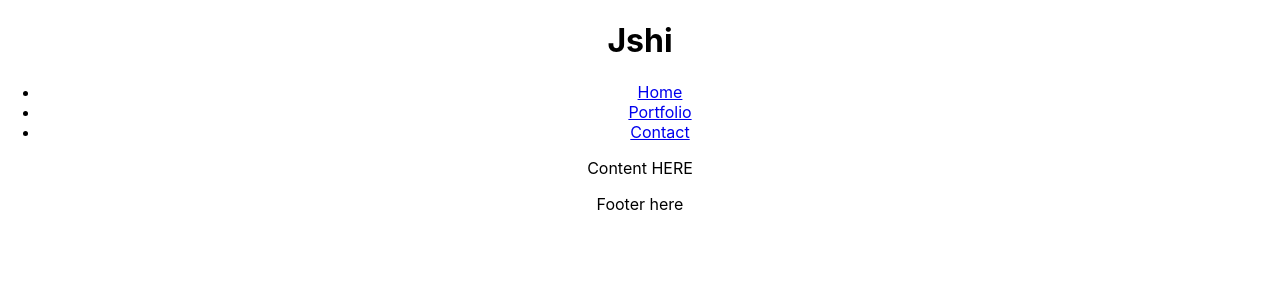
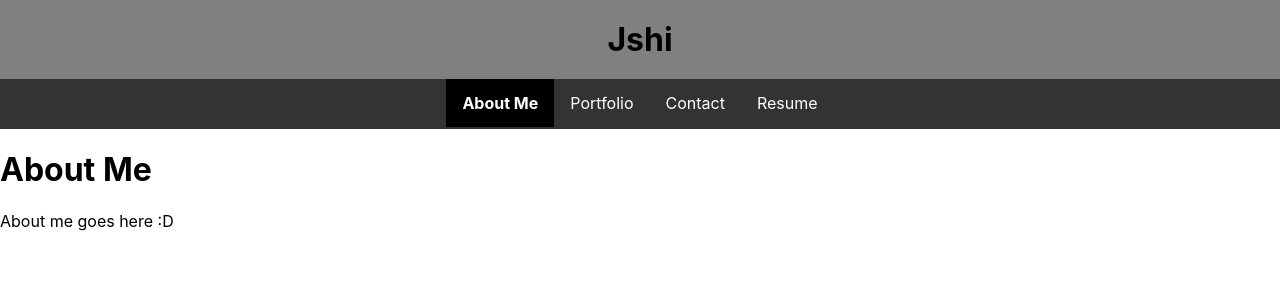
Before and after one commit to Jshigoodies/react-protfolio, a React (Create React App) app: page / in a window 1280 px wide. Shown: the top 300 px of the page. Built offline with nearby package versions, Linux system fonts and the light colour scheme.

Commit message:
added the nav bar and each sections that it corresponds to

```diff
--- a/package.json
+++ b/package.json
@@ -9,6 +9,7 @@
     "@testing-library/user-event": "^13.5.0",
     "react": "^18.2.0",
     "react-dom": "^18.2.0",
+    "react-router-dom": "^6.10.0",
     "react-scripts": "5.0.1",
     "web-vitals": "^2.1.4"
   },
--- a/src/App.js
+++ b/src/App.js
@@ -1,16 +1,25 @@
 import logo from './logo.svg';
 import './App.css';
 import Header from './components/Header';
-import Content from './components/Content';
-import Footer from './components/Footer';
+import Navigation from "./components/Navigation";
+import AboutMe from "./components/AboutMe";
+import Portfolio from "./components/Portfolio";
+import Contact from "./components/Contact";
+import Resume from "./components/Resume";
+import { BrowserRouter as Router, Route, Routes} from "react-router-dom";
 
 function App() {
   return (
-    <div className="App">
+    <Router>
       <Header />
-      <Content />
-      <Footer />
-    </div>
+      <Navigation />
+      <Routes>
+        <Route path="/" element={<AboutMe />} />
+        <Route path="/portfolio" element={<Portfolio />} />
+        <Route path="/contact" element={<Contact />} />
+        <Route path="/resume" element={<Resume />} />
+      </Routes>
+    </Router>
   );
 }
 
--- /dev/null
+++ b/src/components/AboutMe.js
@@ -0,0 +1,13 @@
+import React from 'react';
+import Header from './Header'
+
+function AboutMe() {
+    return (
+      <div>
+        <h1>About Me</h1>
+        <p>About me goes here :D</p>
+      </div>
+    );
+  }
+
+  export default AboutMe;
--- /dev/null
+++ b/src/components/Contact.js
@@ -0,0 +1,11 @@
+import React from 'react';
+
+function Contact() {
+    return (
+        <div>
+            <p>contact here!</p>
+        </div>
+    );
+}
+
+export default Contact
--- a/src/components/Content.js
+++ /dev/null
@@ -1,11 +0,0 @@
-import React from 'react';
-
-function Content() {
-    return (
-        <p id="content">
-            Content HERE
-        </p>
-    );
-}
-
-export default Content;
--- a/src/components/Footer.js
+++ /dev/null
@@ -1,11 +0,0 @@
-import React from 'react';
-
-function Footer() {
-    return (
-        <footer id="foot">
-            Footer here
-        </footer>
-    );
-}
-//footer exported
-export default Footer;
--- a/src/components/Header.js
+++ b/src/components/Header.js
@@ -1,15 +1,9 @@
 import React from 'react';
+
 function Header() {
     return (
         <header id="head">
-            <h1>Jshi</h1>
-            <nav>
-                <ul>
-                    <li><a href="#head">Home</a></li>
-                    <li><a href="#content">Portfolio</a></li>
-                    <li><a href="#foot">Contact</a></li>
-                </ul>
-            </nav>
+            <h1 class="name">Jshi</h1>
         </header>
     )
 }
--- /dev/null
+++ b/src/components/Navigation.js
@@ -0,0 +1,56 @@
+import { useState } from "react";
+import { Link, useLocation } from "react-router-dom";
+
+function Navigation() {
+    const location = useLocation();
+    const [activeSection, setActiveSection] = useState(location.pathname);
+
+    const handleSectionClick = (section) => {
+        setActiveSection(section);
+      };
+
+      return (
+        <nav>
+          <ul>
+            <li>
+              <Link
+                to="/"
+                className={activeSection === "/" ? "active" : ""}
+                onClick={() => handleSectionClick("/")}
+              >
+                About Me
+              </Link>
+            </li>
+            <li>
+              <Link
+                to="/portfolio"
+                className={activeSection === "/portfolio" ? "active" : ""}
+                onClick={() => handleSectionClick("/portfolio")}
+              >
+                Portfolio
+              </Link>
+            </li>
+            <li>
+              <Link
+                to="/contact"
+                className={activeSection === "/contact" ? "active" : ""}
+                onClick={() => handleSectionClick("/contact")}
+              >
+                Contact
+              </Link>
+            </li>
+            <li>
+              <Link
+                to="/resume"
+                className={activeSection === "/resume" ? "active" : ""}
+                onClick={() => handleSectionClick("/resume")}
+              >
+                Resume
+              </Link>
+            </li>
+          </ul>
+        </nav>
+    );
+}
+
+export default Navigation;
--- /dev/null
+++ b/src/components/Portfolio.js
@@ -0,0 +1,22 @@
+import React from 'react';
+
+function Portfolio() {
+    return (
+      <div>
+        <h1>Portfolio</h1>
+        <ul>
+          <li>
+            <a href="https://example.com/project1">Project 1</a>
+          </li>
+          <li>
+            <a href="https://example.com/project2">Project 2</a>
+          </li>
+          <li>
+            <a href="https://example.com/project3">Project 3</a>
+          </li>
+        </ul>
+      </div>
+    );
+  }
+
+  export default Portfolio;
--- /dev/null
+++ b/src/components/Resume.js
@@ -0,0 +1,11 @@
+import React from 'react';
+
+function Resume() {
+    return (
+        <div>
+            <p>Resume goes here</p>
+        </div>
+    );
+}
+
+export default Resume;
--- a/src/index.css
+++ b/src/index.css
@@ -11,3 +11,40 @@ code {
   font-family: source-code-pro, Menlo, Monaco, Consolas, 'Courier New',
     monospace;
 }
+/* no idea what the above is */
+nav {
+  background-color: #333;
+  height: 50px;
+  display: flex;
+  justify-content: center;
+}
+
+ul {
+  list-style-type: none;
+  margin: 0;
+  padding: 0;
+}
+
+li {
+  display: inline-block;
+}
+
+a {
+  display: block;
+  color: white;
+  text-align: center;
+  padding: 14px 16px;
+  text-decoration: none;
+}
+
+.name {
+  background-color: gray;
+  margin: 0 0 0 0;
+  padding: 20px 20px;
+  text-align: center;
+}
+
+nav ul li a.active {
+  font-weight: bold;
+  background-color: black;
+}
```
Also changed, not shown: 1 other file (tests, documents, lock files or other folders).
